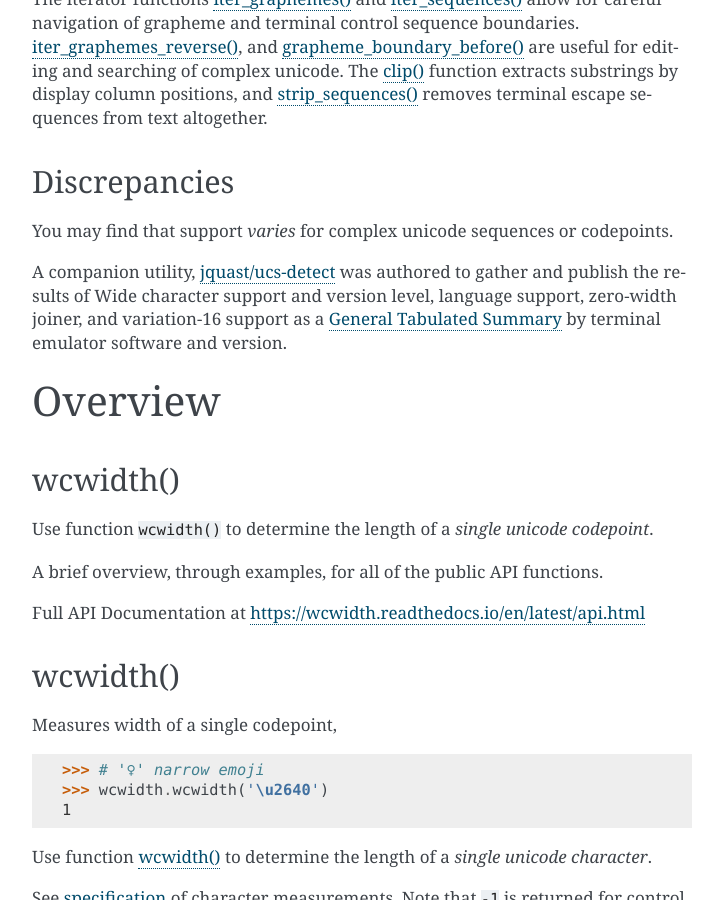
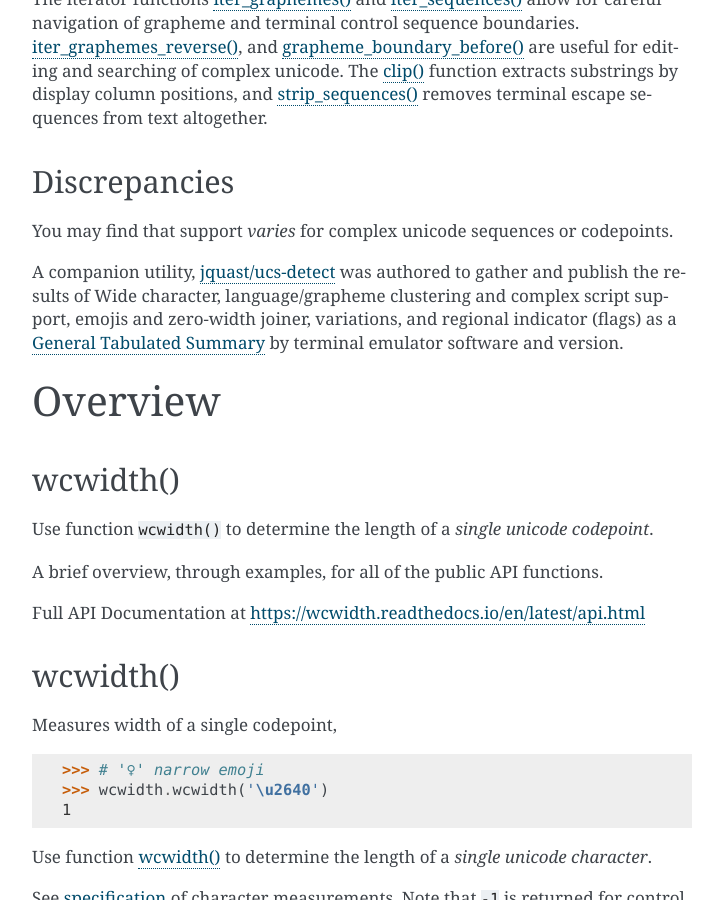
Before and after one commit to jquast/wcwidth, a Sphinx documentation site: the page built from docs/intro.rst, in a window 1280 px wide and 900 px high, scrolled down 1160 px. Shown: the whole window, without its empty margins (388-1111 px from the left). Built offline with Sphinx 7.4.7, drawn with Linux system fonts in a browser that asks for light colours.

Commit message:
rephrase ucs-detect for upcoming version

```diff
--- a/docs/intro.rst
+++ b/docs/intro.rst
@@ -59,8 +59,9 @@ Discrepancies
 You may find that support *varies* for complex unicode sequences or codepoints.
 
 A companion utility, `jquast/ucs-detect`_ was authored to gather and publish the results of Wide
-character support and version level, language support, zero-width joiner, and variation-16 support
-as a `General Tabulated Summary`_ by terminal emulator software and version.
+character, language/grapheme clustering and complex script support, emojis and zero-width joiner,
+variations, and regional indicator (flags) as a `General Tabulated Summary`_ by terminal emulator
+software and version.
 
 ========
 Overview
```
